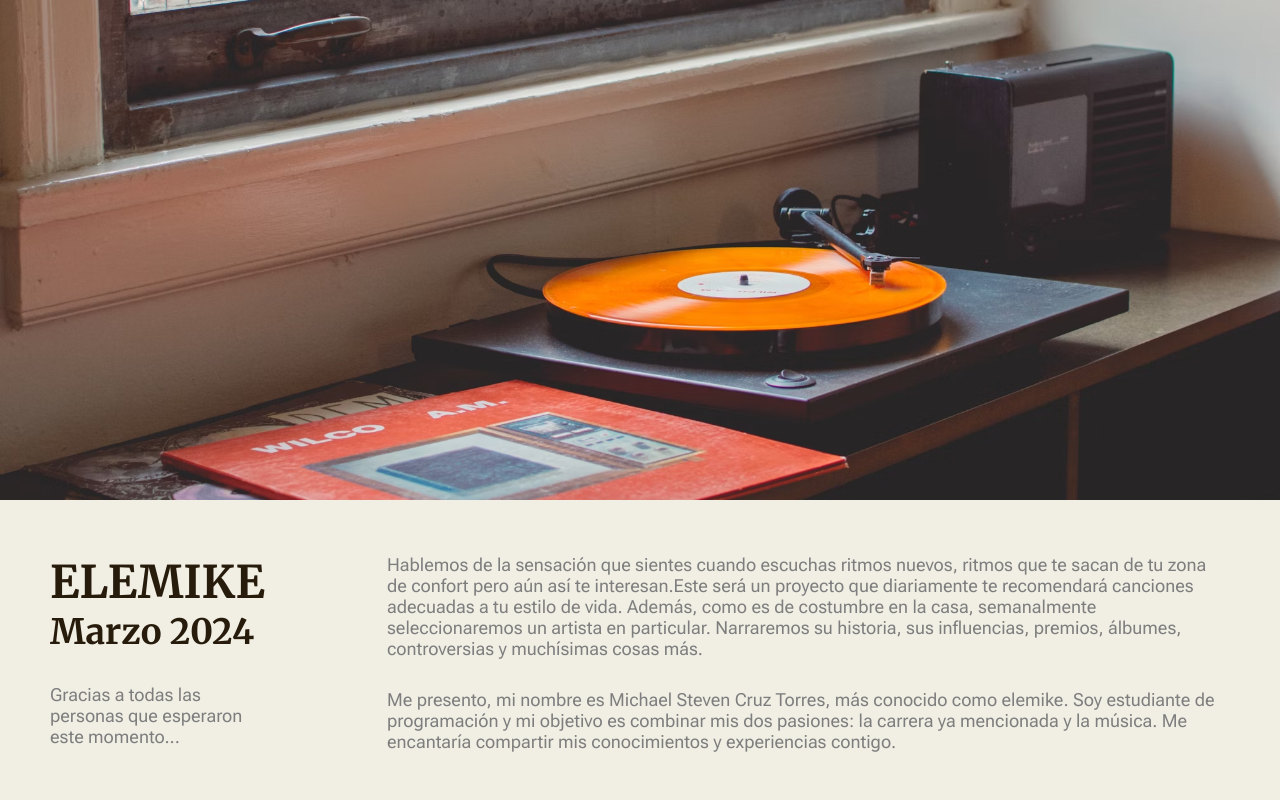
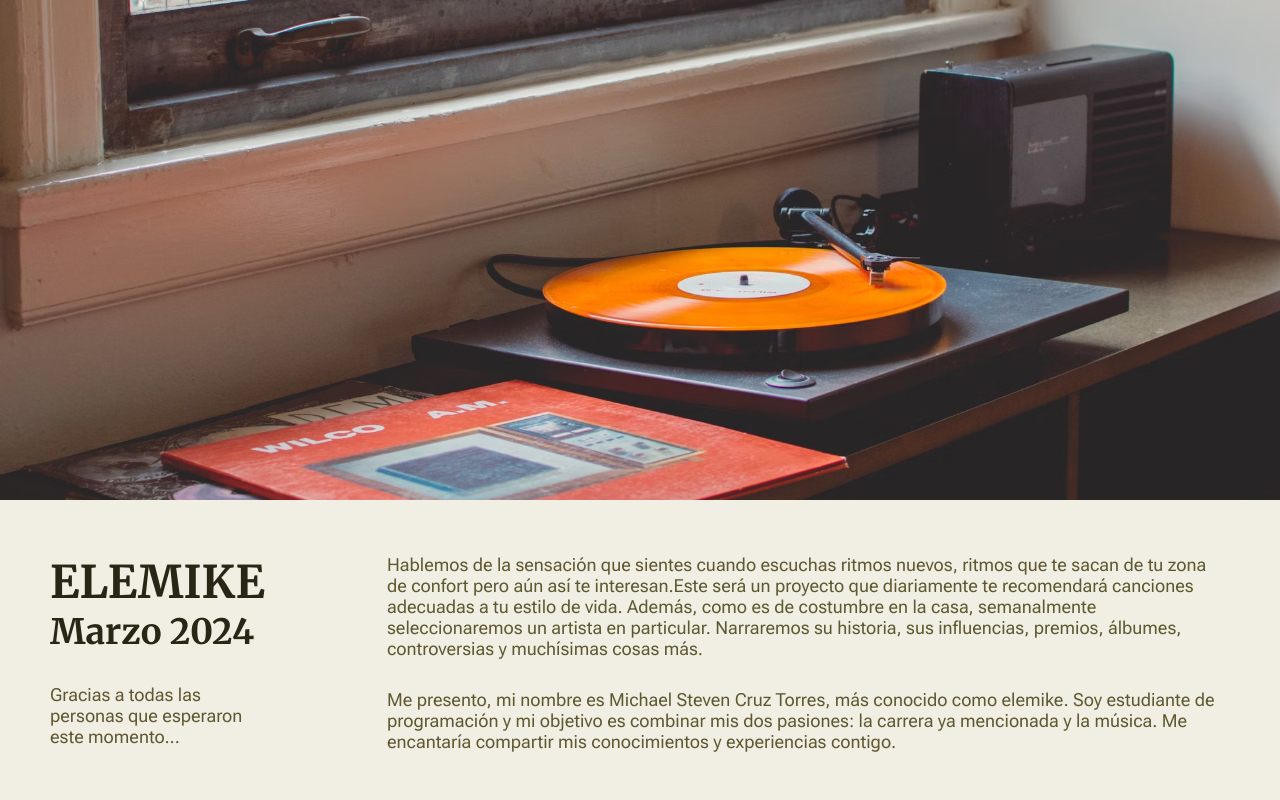
Before and after one commit to childishelemike/elemike, a React (Vite) app: page / in a window 1280 px wide. Shown: the top 800 px of the page. Built offline with nearby package versions, Linux system fonts and the light colour scheme.

Commit message:
Cambiando colores para accesibilidad

```diff
--- a/src/index.css
+++ b/src/index.css
@@ -1,8 +1,8 @@
 :root {
   --font-family: "Roboto Flex", sans-serif;
   --titlefont-family: "Merriweather", serif;
-  --title-color: #271b0b;
-  --font-color: #7e7e7e;
+  --title-color: #292615;
+  --font-color: #5f5830;
   --background-color: #f1efe4;
 }
 * {
```
